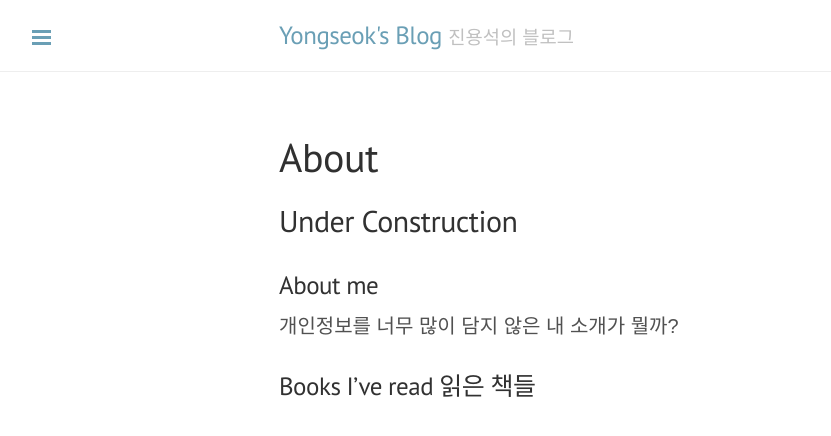
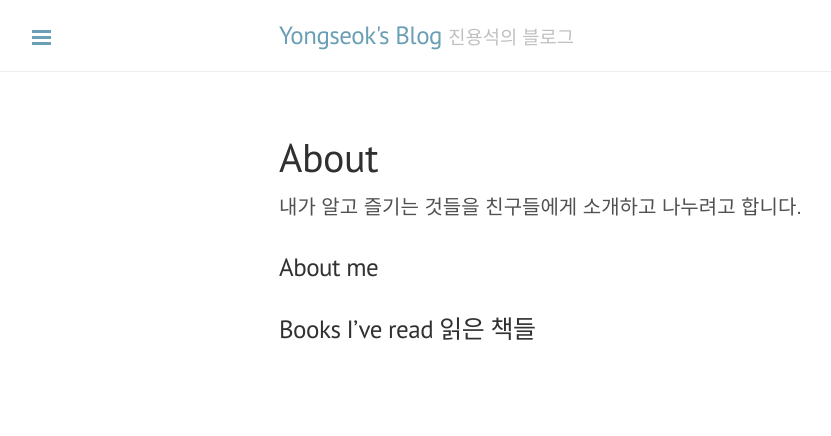
Before and after one commit to ysjin/old-blog, a Jekyll site: the page built from about.md, in a window 1280 px wide. Shown: the top 436 px of the page, without its empty margins (1-832 px from the left). Built offline with Jekyll 4.4.1, drawn with Linux system fonts in a browser that asks for light colours; Markdown is read by kramdown in place of the engine named in the settings; comment, search, counter and statistics services are not loaded.

Commit message:
Update about.md

```diff
--- a/about.md
+++ b/about.md
@@ -4,12 +4,12 @@ title: About
 comments: True
 ---
 
-## Under Construction
+내가 알고 즐기는 것들을 친구들에게 소개하고 나누려고 합니다.
 
 ### About me
-개인정보를 너무 많이 담지 않은 내 소개가 뭘까?
+
 
 ### Books I've read 읽은 책들
 {% for post in site.posts %}
-  {% if post.tags == "book" %} [ {{ post.title }} ]({{ post.url }}) {% endif %} <!-- TODO: does't working -->
+  {% if post.tags == "book" %} [ {{ post.title }} ]({{ post.url }}) {% endif %}
 {% endfor %}
```
